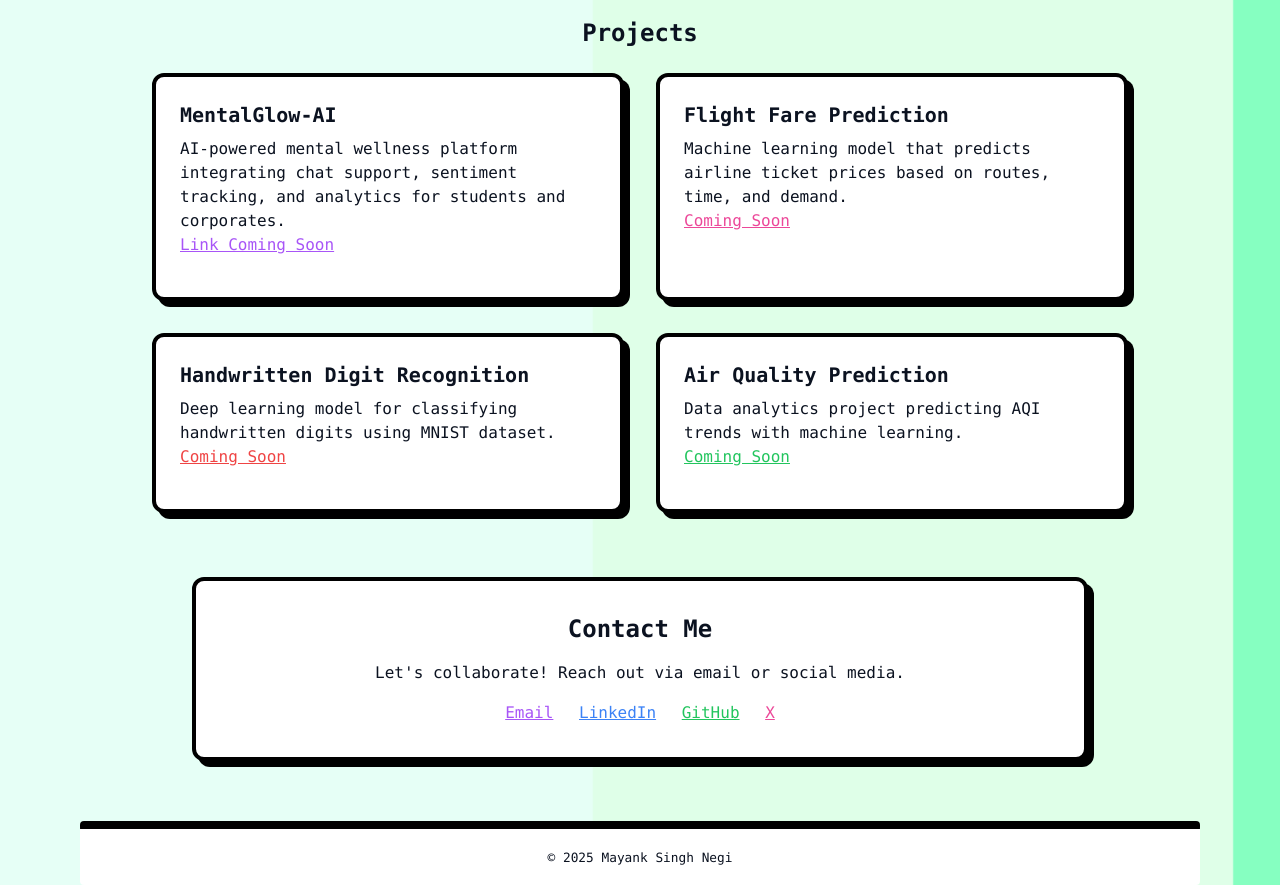
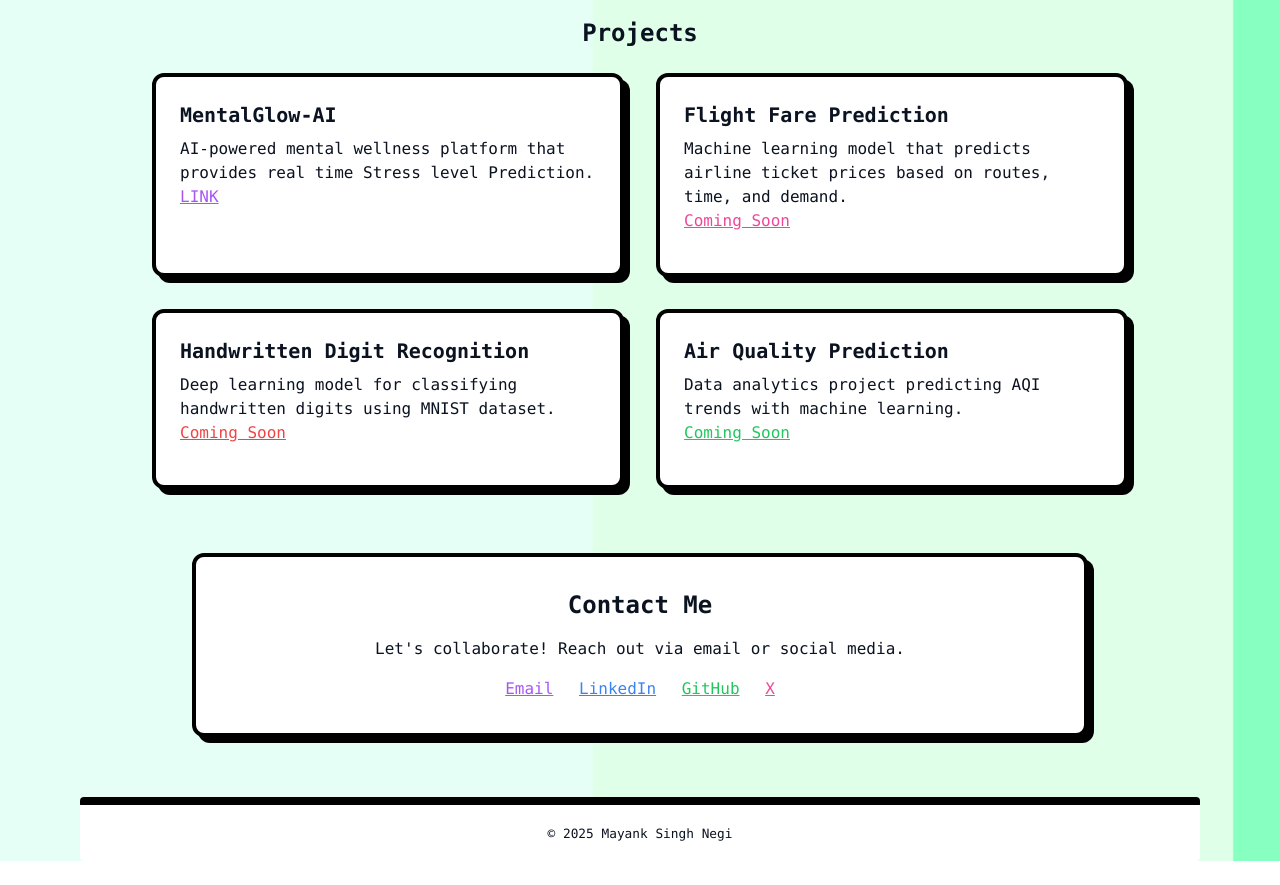
Before and after one commit to MayankSNegi/mayanksinghnegi_portfolio, a plain HTML site: page index.html in a window 1280 px wide. Shown: the part 860-1745 px from the top of the page. After the commit the page ends 1721 px from the top, so only its background shows below. Drawn offline with nearby package versions, Linux system fonts and the light colour scheme.

Commit message:
Updated portfolio

```diff
--- a/index.html
+++ b/index.html
@@ -78,8 +78,8 @@
       <div class="bg-white border-4 border-black rounded-xl shadow-[6px_6px_0_0_rgba(0,0,0,1)] p-6">
         <h4 class="text-xl font-bold mb-2">MentalGlow-AI</h4>
         <p class="mb-4">
-          AI-powered mental wellness platform integrating chat support, sentiment tracking, and analytics for students and corporates.<br>
-          <a href="#projects" class="underline text-purple-500">Link Coming Soon</a>
+          AI-powered mental wellness platform that provides real time Stress level Prediction.<br>
+          <a href="https://github.com/MayankSNegi/MentalGlow-AI" target="_blank" class="underline text-purple-500">LINK</a>
         </p>
       </div>
       <div class="bg-white border-4 border-black rounded-xl shadow-[6px_6px_0_0_rgba(0,0,0,1)] p-6">
```
Also changed, not shown: 1 other file.
